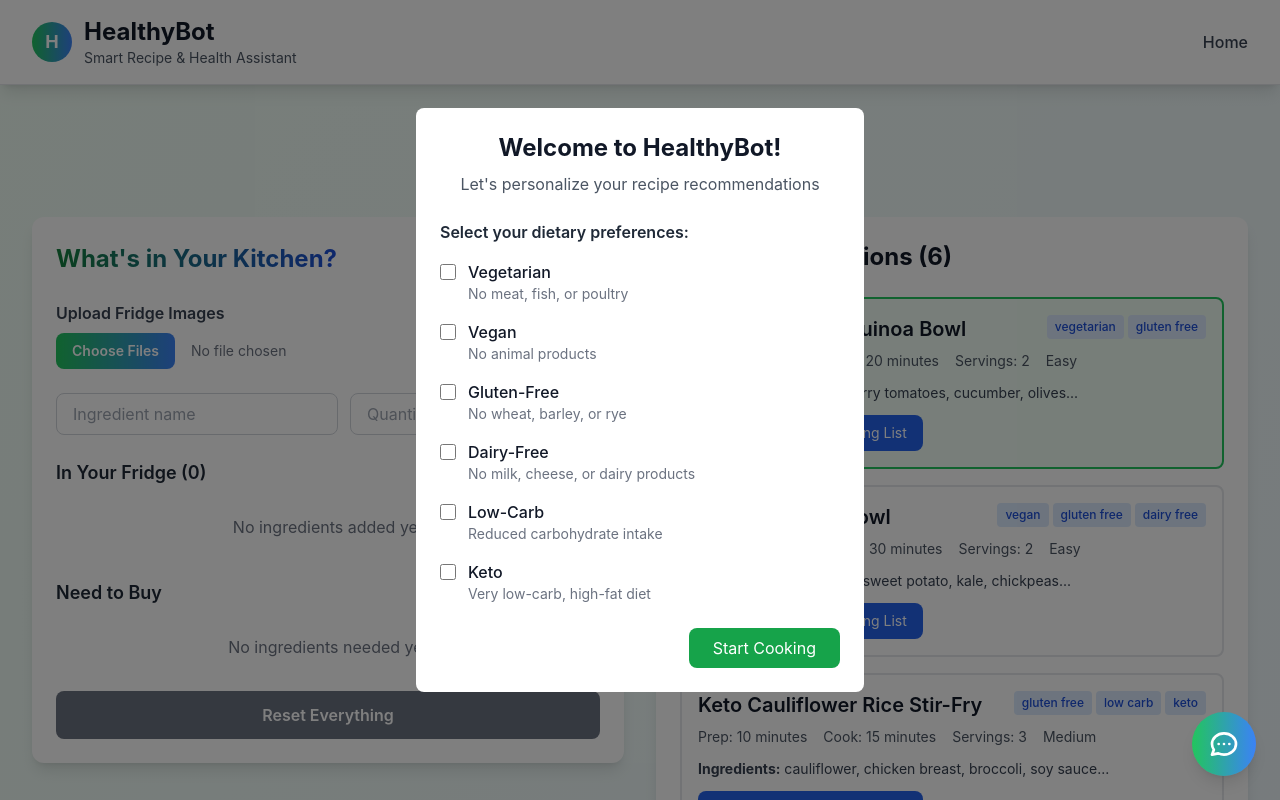
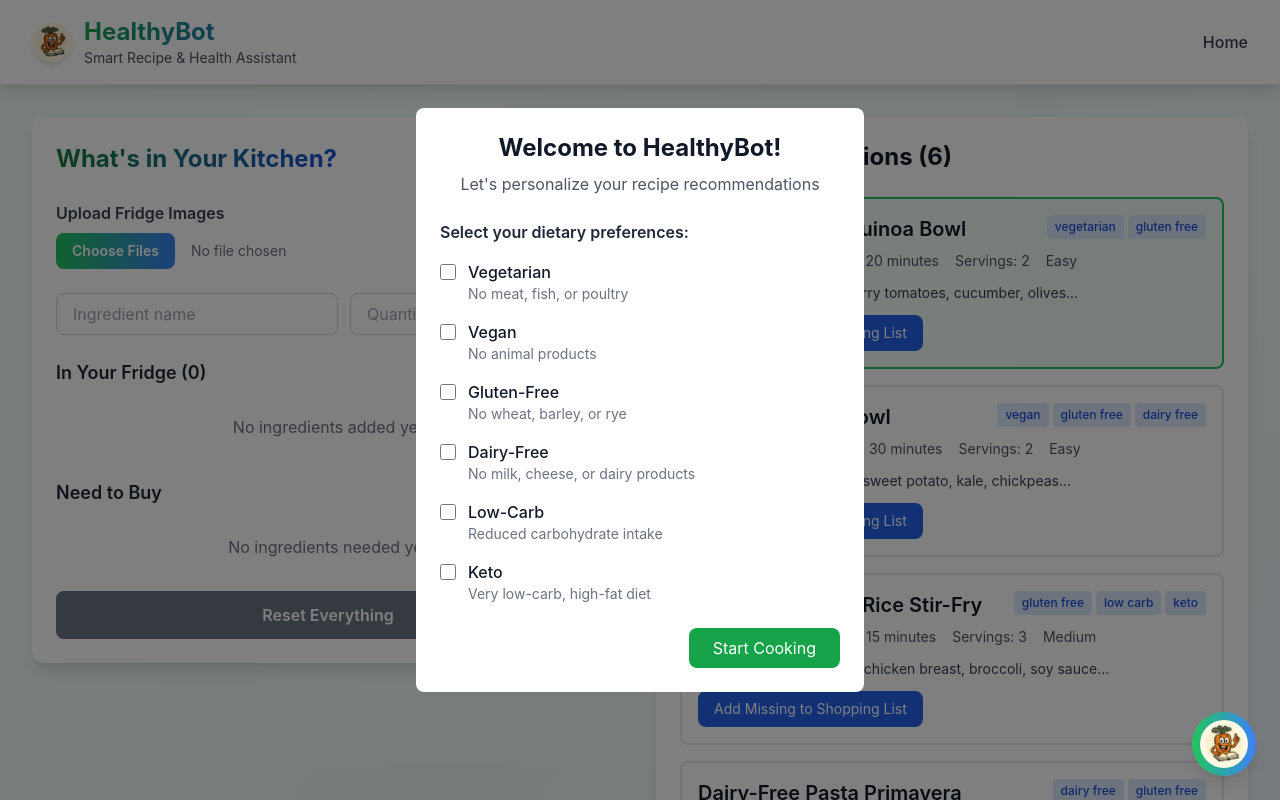
Before and after one commit to AltyIbrhm/BellyButton, a React (Vite) app: page / in a window 1280 px wide. Shown: the top 800 px of the page. Built offline with nearby package versions, Linux system fonts and the light colour scheme; the HTML template or start-up script is replaced by a standard one.

Commit message:
Move logo to navbar and use as chat icon - beautiful UI updates

```diff
--- a/src/App.tsx
+++ b/src/App.tsx
@@ -3,6 +3,7 @@ import { BrowserRouter as Router, Routes, Route, Link } from 'react-router-dom';
 import './App.css';
 import Home from './pages/Home';
 import NotFound from './pages/NotFound';
+import logo from './assets/logo.jpg';
 
 function App() {
   return (
@@ -13,11 +14,13 @@ function App() {
           <div className="max-w-7xl mx-auto px-4 sm:px-6 lg:px-8">
             <div className="flex justify-between items-center py-4">
               <div className="flex items-center space-x-3">
-                <div className="w-10 h-10 bg-gradient-to-r from-green-500 to-blue-500 rounded-full flex items-center justify-center">
-                  <span className="text-white font-bold text-lg">H</span>
-                </div>
+                <img
+                  src={logo}
+                  alt="HealthyBot Logo"
+                  className="w-10 h-10 rounded-full object-cover shadow-md"
+                />
                 <div>
-                  <h1 className="text-2xl font-bold text-gray-900">HealthyBot</h1>
+                  <h1 className="text-2xl font-bold bg-gradient-to-r from-green-600 to-blue-600 bg-clip-text text-transparent">HealthyBot</h1>
                   <p className="text-sm text-gray-600">Smart Recipe & Health Assistant</p>
                 </div>
               </div>
--- a/src/pages/Home.tsx
+++ b/src/pages/Home.tsx
@@ -582,22 +582,7 @@ const Home: React.FC = () => {
 
   return (
     <div className="max-w-7xl mx-auto px-4 sm:px-6 lg:px-8 py-8">
-      {/* Header with Logo */}
-      <div className="text-center mb-8">
-        <div className="flex items-center justify-center space-x-4 mb-4">
-          <img
-            src={logo}
-            alt="HealthyBot Logo"
-            className="w-16 h-16 rounded-full object-cover shadow-lg border-4 border-gradient-to-r from-green-400 to-blue-500"
-          />
-          <div>
-            <h1 className="text-4xl font-bold bg-gradient-to-r from-green-600 to-blue-600 bg-clip-text text-transparent">
-              HealthyBot
-            </h1>
-            <p className="text-gray-600 text-lg">Your AI Kitchen Assistant</p>
-          </div>
-        </div>
-      </div>
+
       {/* Dietary Restrictions Modal */}
       {showDietaryModal && (
         <div className="fixed inset-0 bg-black bg-opacity-50 flex items-center justify-center z-50">
@@ -1006,11 +991,13 @@ const Home: React.FC = () => {
         {!chatOpen && (
           <button
             onClick={() => setChatOpen(true)}
-            className="w-16 h-16 bg-gradient-to-r from-green-500 to-blue-500 text-white rounded-full shadow-lg hover:shadow-xl transition-all flex items-center justify-center"
+            className="w-16 h-16 bg-gradient-to-r from-green-500 to-blue-500 rounded-full shadow-lg hover:shadow-xl transition-all flex items-center justify-center overflow-hidden"
           >
-            <svg className="w-8 h-8" fill="none" stroke="currentColor" viewBox="0 0 24 24">
-              <path strokeLinecap="round" strokeLinejoin="round" strokeWidth={2} d="M8 12h.01M12 12h.01M16 12h.01M21 12c0 4.418-4.03 8-9 8a9.863 9.863 0 01-4.255-.949L3 20l1.395-3.72C3.512 15.042 3 13.574 3 12c0-4.418 4.03-8 9-8s9 3.582 9 8z" />
-            </svg>
+            <img
+              src={logo}
+              alt="Chat with HealthyBot"
+              className="w-12 h-12 rounded-full object-cover"
+            />
           </button>
         )}
 
@@ -1020,9 +1007,11 @@ const Home: React.FC = () => {
             {/* Chat Header */}
             <div className="bg-gradient-to-r from-green-500 to-blue-500 text-white p-4 rounded-t-lg flex items-center justify-between">
               <div className="flex items-center space-x-2">
-                <div className="w-8 h-8 bg-white bg-opacity-20 rounded-full flex items-center justify-center">
-                  <span className="text-sm font-bold">H</span>
-                </div>
+                <img
+                  src={logo}
+                  alt="HealthyBot"
+                  className="w-8 h-8 rounded-full object-cover"
+                />
                 <span className="font-semibold">HealthyBot Assistant</span>
               </div>
               <button
```
